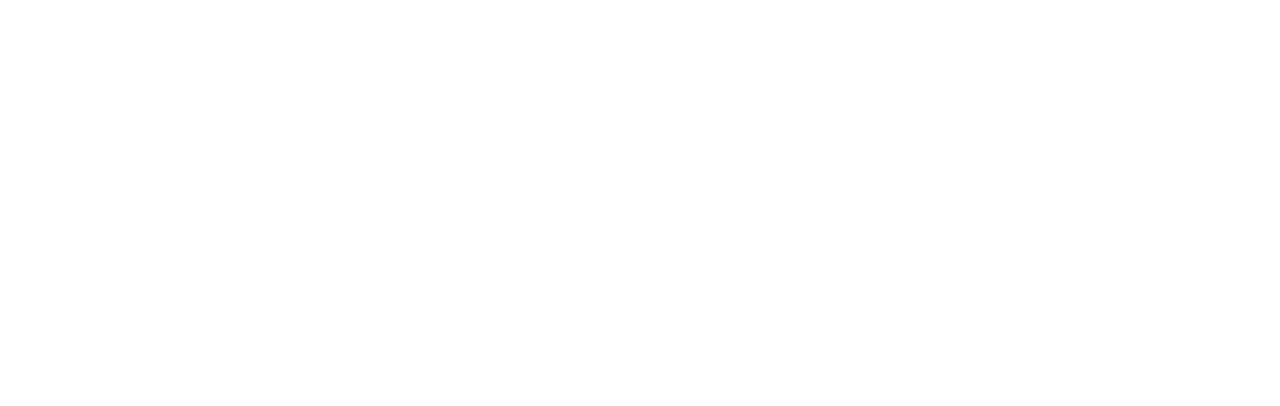
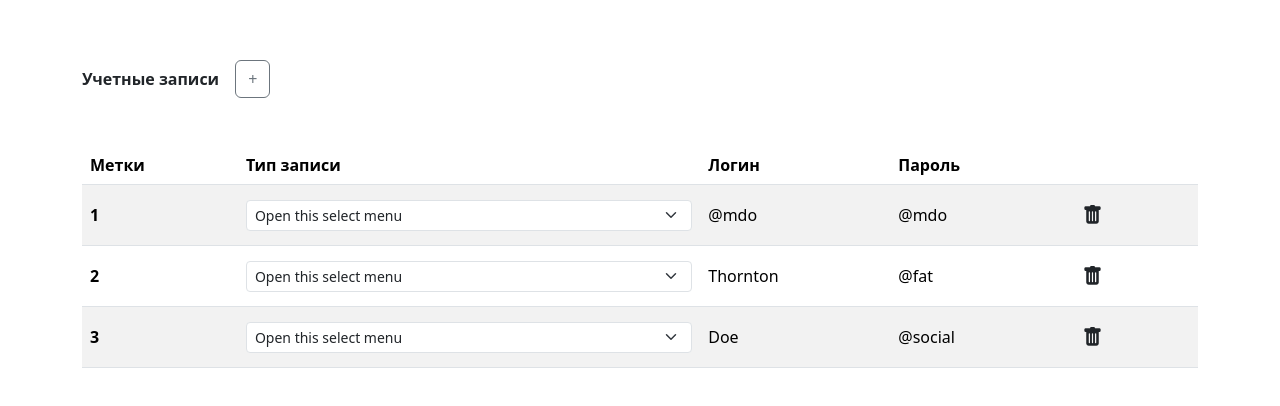
Before and after one commit to serj2626/saasoft-test, a Vue app: page / in a window 1280 px wide. Shown: the part 178-584 px from the top of the page. Built offline with nearby package versions, Linux system fonts and the light colour scheme; the HTML template or start-up script is replaced by a standard one.

Commit message:
added table

```diff
--- a/src/App.vue
+++ b/src/App.vue
@@ -2,8 +2,81 @@
 
 <template>
   <div class="app">
+    <div class="container">
+      <div class="app min-vh-100 d-flex flex-column justify-content-center">
+        <div class="d-flex flex-row align-items-center gap-3">
+          <div class="fw-bold">Учетные записи</div>
+          <button type="button" class="btn btn-outline-secondary">+</button>
+        </div>
 
+        <table class="table table-striped mt-5">
+          <thead>
+            <tr>
+              <th scope="col">Метки</th>
+              <th scope="col">Тип записи</th>
+              <th scope="col">Логин</th>
+              <th scope="col">Пароль</th>
+              <th scope="col"></th>
+            </tr>
+          </thead>
+          <tbody>
+            <tr class="align-middle">
+              <th scope="row">1</th>
+              <td>
+                <select class="form-select form-select-sm" aria-label="Small select example">
+                  <option selected>Open this select menu</option>
+                  <option value="1">One</option>
+                  <option value="2">Two</option>
+                  <option value="3">Three</option>
+                </select>
+              </td>
+              <td>@mdo</td>
+              <td>@mdo</td>
+              <td>
+                <button class="btn fs-5">
+                  <i class="bi bi-trash-fill"></i>
+                </button>
+              </td>
+            </tr>
+            <tr class="align-middle">
+              <th scope="row">2</th>
+              <td>
+                <select class="form-select form-select-sm" aria-label="Small select example">
+                  <option selected>Open this select menu</option>
+                  <option value="1">One</option>
+                  <option value="2">Two</option>
+                  <option value="3">Three</option>
+                </select>
+              </td>
+              <td>Thornton</td>
+              <td>@fat</td>
+              <td>
+                <button class="btn fs-5">
+                  <i class="bi bi-trash-fill"></i>
+                </button>
+              </td>
+            </tr>
+            <tr class="align-middle">
+              <th scope="row">3</th>
+              <td>
+                <select class="form-select form-select-sm" aria-label="Small select example">
+                  <option selected>Open this select menu</option>
+                  <option value="1">One</option>
+                  <option value="2">Two</option>
+                  <option value="3">Three</option>
+                </select>
+              </td>
+              <td>Doe</td>
+              <td>@social</td>
+              <td>
+                <button class="btn fs-5">
+                  <i class="bi bi-trash-fill"></i>
+                </button>
+              </td>
+            </tr>
+          </tbody>
+        </table>
+      </div>
+    </div>
   </div>
 </template>
-
-<style scoped lang="scss"></style>
--- /dev/null
+++ b/src/utils.ts
@@ -0,0 +1,3 @@
+export function validateForm(){
+
+}
```
Also changed, not shown: src/stores/record.ts (+30 -6 lines).
